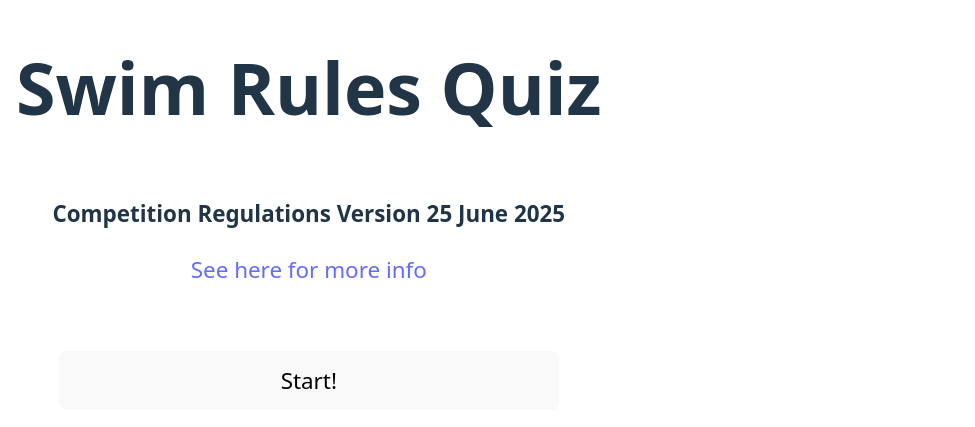
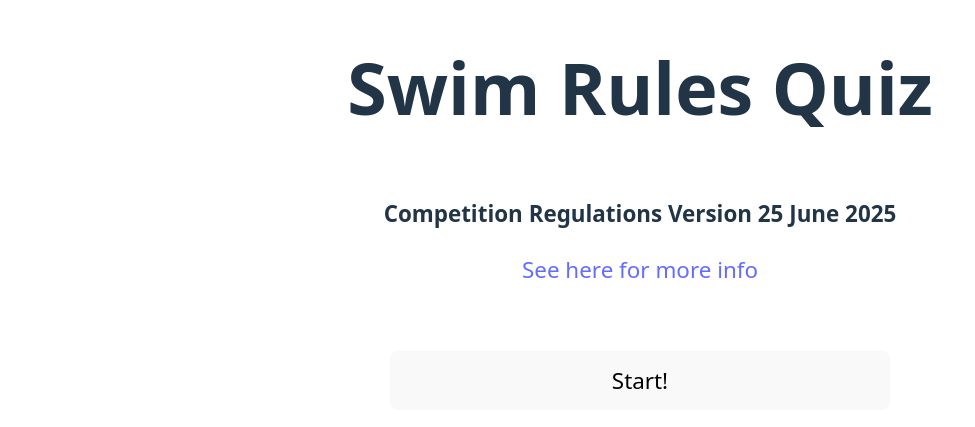
Before and after one commit to davidnormo/swim-rules-quiz, a React (Vite) app: page / in a window 1280 px wide. Shown: the part 195-622 px from the top of the page, without its empty margins (0-975 px from the left). Built offline with nearby package versions, Linux system fonts and the light colour scheme.

Commit message:
styling fixes

```diff
--- a/package.json
+++ b/package.json
@@ -7,7 +7,8 @@
     "dev": "vite",
     "build": "tsc -b && vite build",
     "lint": "eslint .",
-    "preview": "vite preview"
+    "preview": "vite preview",
+    "precommit": "npm run build"
   },
   "dependencies": {
     "react": "^19.1.1",
--- a/src/Intro.tsx
+++ b/src/Intro.tsx
@@ -8,7 +8,7 @@ export const Intro = ({ startQuiz }: { startQuiz: () => void }) => {
         alignItems: "center",
       }}
     >
-      <h1>Swim Rules Quiz</h1>
+      <h1 style={{ textAlign: "center" }}>Swim Rules Quiz</h1>
       <p>
         <b>Competition Regulations Version 25 June 2025</b>
       </p>
--- a/src/main.tsx
+++ b/src/main.tsx
@@ -8,6 +8,7 @@ createRoot(document.getElementById("root")!).render(
     <style>{`#root { width: 100vw;
   height: 100vh;
   display: flex;
+  justify-content: center;
   padding: 0 16px;
   font-size: 1.4em;
   }`}</style>
```
